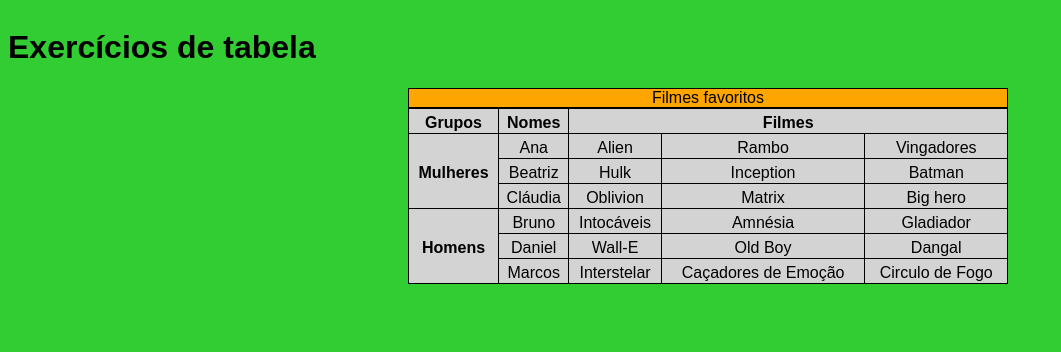
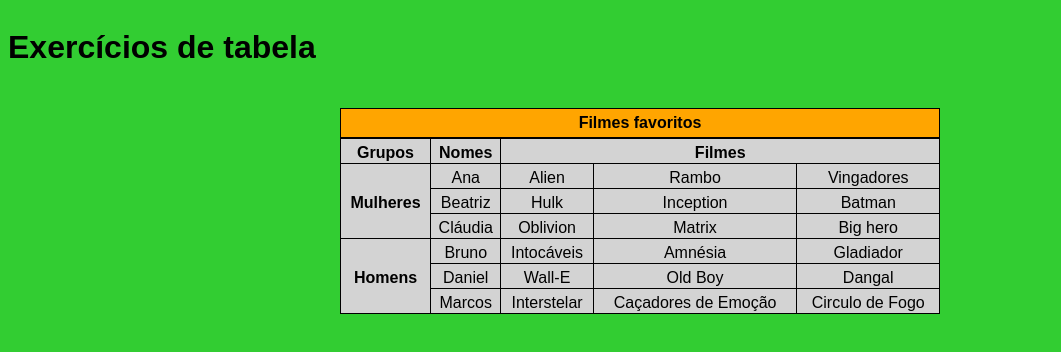
Before and after one commit to github-marcos/Exercicios-HTML5-CSS3, a plain HTML site: page exe024/exe24.html in a window 1280 px wide. Shown: the whole page, without its empty margins (0-1061 px from the left). Drawn offline with Linux system fonts and the light colour scheme.

Commit message:
margemauto

```diff
--- a/exe024/exe24.html
+++ b/exe024/exe24.html
@@ -8,22 +8,27 @@
     <style>
 
         body{
+            display: flex;
             background-color: limegreen;
-            position: fixed;
             font-family: Arial, Helvetica, sans-serif;
+        }
+        h1{
+            position: absolute;
         }
 
         caption{
             background-color: orange;
             border: 1px solid black;
+            padding: 5px;
+            font-weight: bold;
         }
 
         table{
             border-collapse: collapse;
             width: 600px;
+            margin: 100px auto;
             background-color: lightgray;
             position: relative;
-            left: 400px;
         }
 
         th{
@@ -39,9 +44,6 @@
 
         }
 
-        table > #M {
-         font-weight: bolder;
-            }
 
     </style>
 </head>
```
